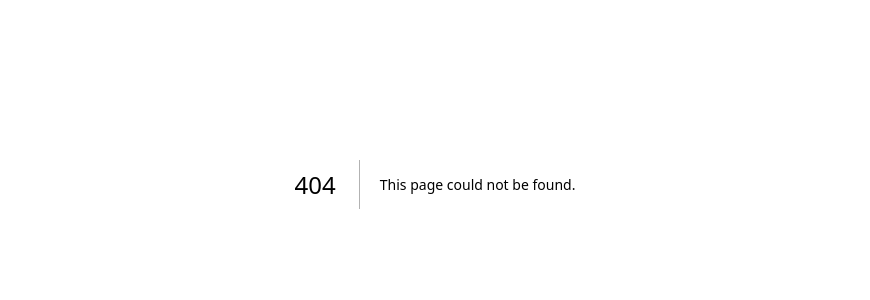
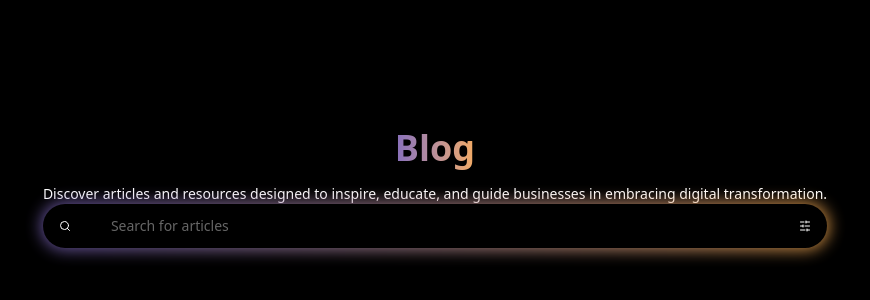
Before and after one commit to Inkubator-IT/web, a Next.js app: page /blog in a window 1280 px wide. Before the commit this address had no page. Shown: the part 216-516 px from the top of the page, without its empty margins (205-1075 px from the left). Built offline with nearby package versions, Linux system fonts and the light colour scheme.

Commit message:
feat: initial blog page setup

```diff
--- /dev/null
+++ b/src/app/blog/page.tsx
@@ -0,0 +1,47 @@
+'use client';
+import { useState } from 'react';
+import SearchBar from '@/components/search-bar';
+
+export default function Blog() {
+    const [searchValue, setSearchValue] = useState('');
+
+    return (
+        <div className="relative bg-black min-h-screen grid place-items-center overflow-hidden">
+            {/* Background gradient + subtle stripes */}
+            {/* <div className="absolute inset-0 -z-20 bg-gradient-to-br via-[#0b0a0f] from-[#3f2b72] to-[#f5a524]" />
+            <div
+                className="absolute inset-0 -z-10 opacity-30"
+                style={{
+                backgroundImage:
+                    "repeating-linear-gradient(90deg, rgba(255,255,255,0.08) 0, rgba(255,255,255,0.08) 1px, transparent 1px, transparent 14px)",
+                }}
+            /> */}
+
+            <div className='flex flex-col items-center'>
+                {/* Title */}
+                <div className='flex flex-col items-center gap-2'>
+                    <h1
+                        className='text-4xl font-semibold bg-gradient-to-r from-[#7E67C1] to-[#FFB051] bg-clip-text text-transparent p-2'
+                    >
+                        Blog
+                    </h1>
+                    <p className='text-sm text-white'>
+                        Discover articles and resources designed to inspire, educate, and
+                        guide businesses in embracing digital transformation.
+                    </p>
+                </div>
+
+                <SearchBar
+                    placeholder='Search for articles'
+                    value={searchValue}
+                    onChange={setSearchValue}
+                    filter={true}
+                    onFilter={() => setSearchValue('')}
+                    className='w-full'
+                />
+
+
+            </div>
+        </div>
+    );
+}
```
